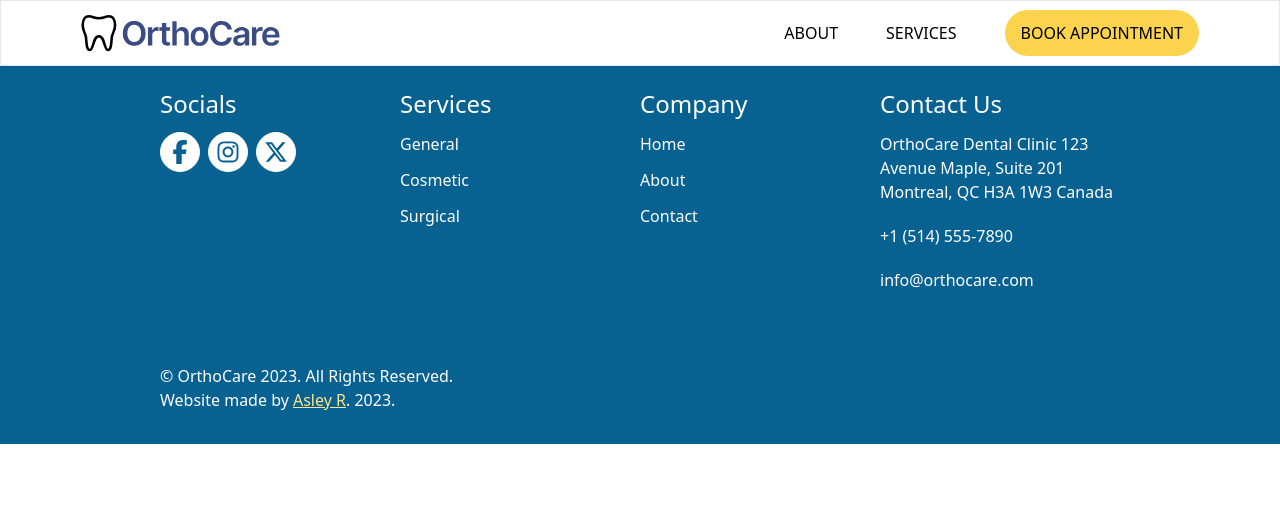
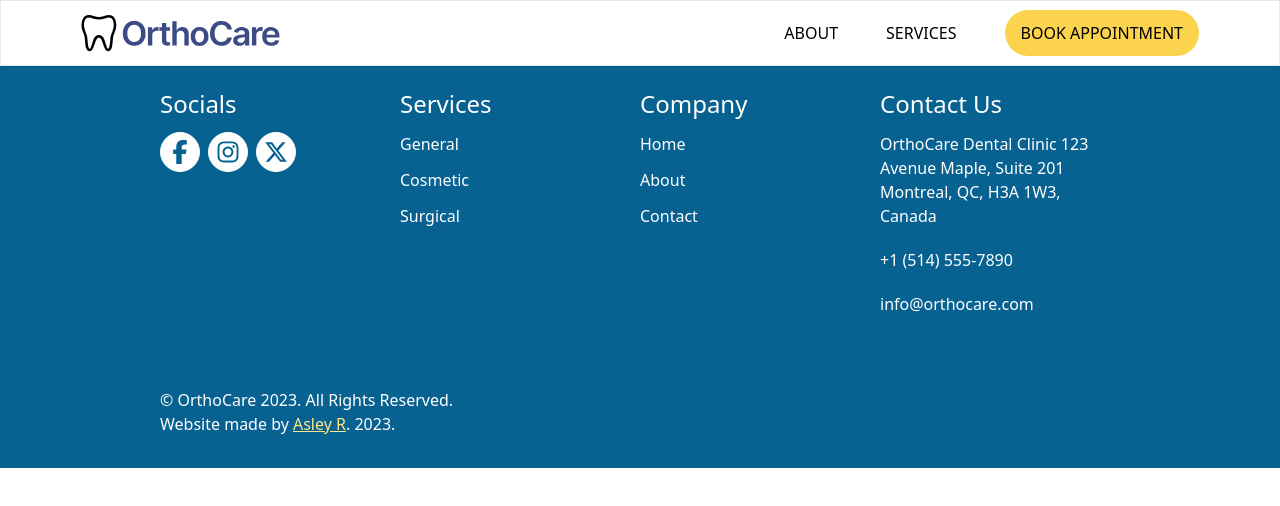
Before and after one commit to nhkhaiminh/OrthoCare, a Next.js app: page /about in a window 1280 px wide. Shown: the top 506 px of the page. Built offline with nearby package versions, Linux system fonts and the light colour scheme.

Commit message:
Updated footer info

```diff
--- a/app/(components)/Footer.tsx
+++ b/app/(components)/Footer.tsx
@@ -61,7 +61,7 @@ export default function Footer() {
                         <p>
                             OrthoCare Dental Clinic
                             123 Avenue Maple, Suite 201
-                            Montreal, QC H3A 1W3
+                            Montreal, QC, H3A 1W3,
                             Canada
                         </p>
                         <p>+1 (514) 555-7890</p>
@@ -71,7 +71,7 @@ export default function Footer() {
             </div>
             <div className="">
                 <p>© OrthoCare 2023. All Rights Reserved.</p>
-                <p>Website made by <a className='underline text-amber-200 hover:text-amber-300 duration-300' href='https://asleyrobleto.com'>Asley R</a>. 2023.</p>
+                <p>Website made by <a className='underline text-amber-200 hover:text-amber-300 duration-300' href='https://asleyrobleto.com' target={'_blank'}>Asley R</a>. 2023.</p>
             </div>
         </footer>
     )
```
